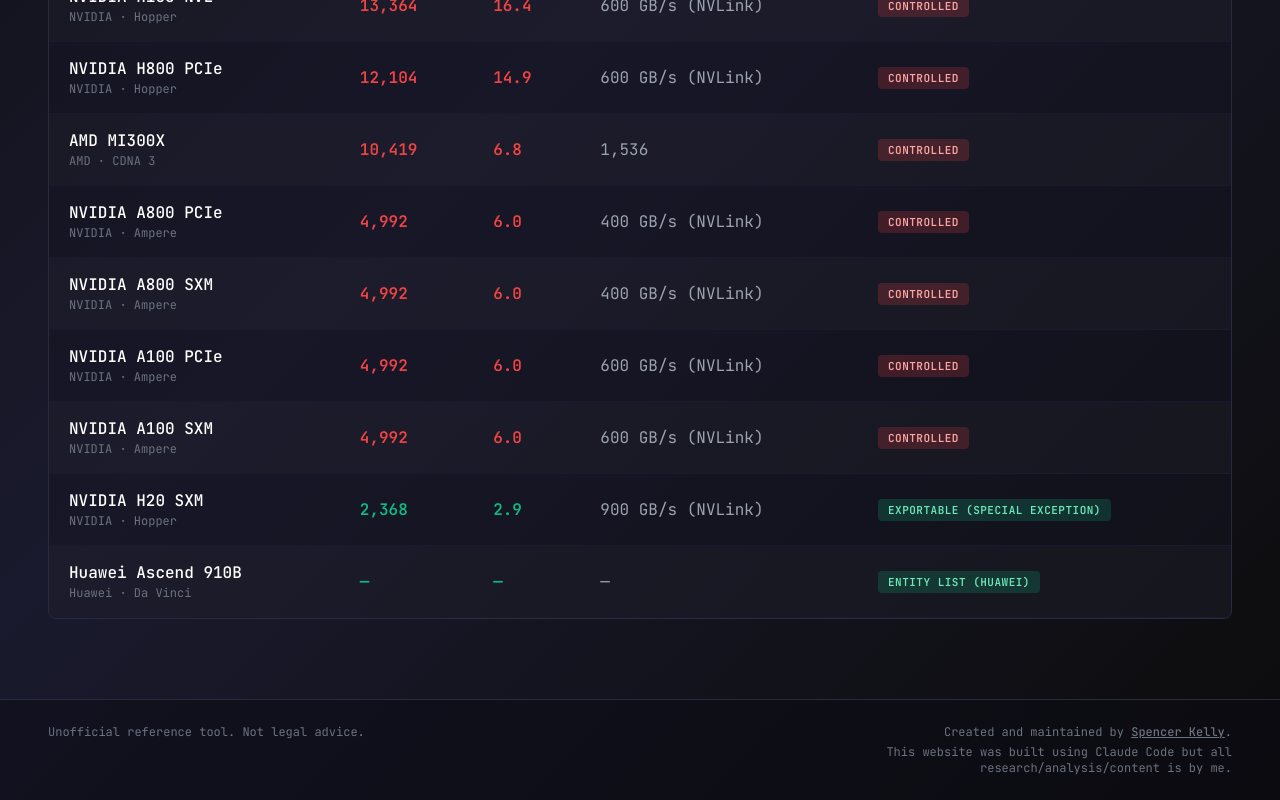
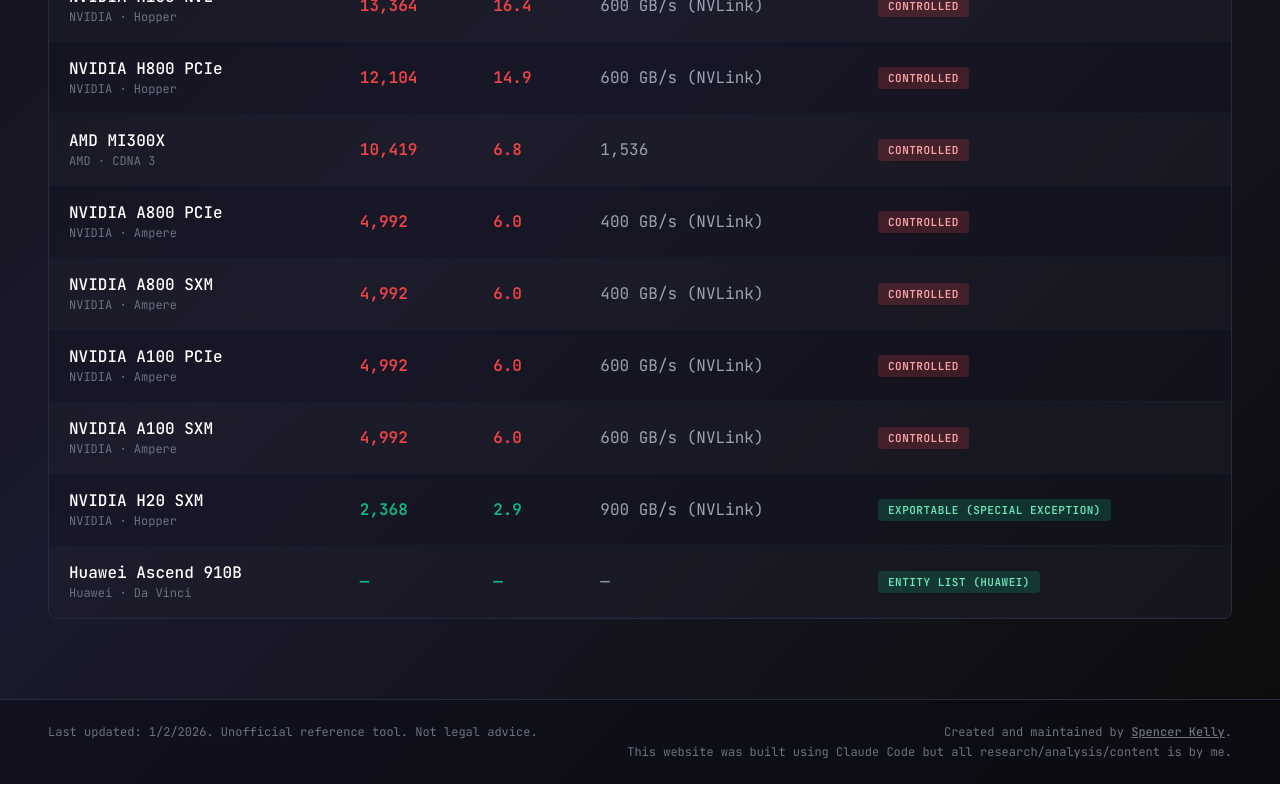
Before and after one commit to s-w-kelly/chip-export-controls, a React (Vite) app: page / in a window 1280 px wide. Shown: the part 852-1652 px from the top of the page. Built offline with nearby package versions, Linux system fonts and the light colour scheme.

Commit message:
Ok this time fixing footer for real

```diff
--- a/src/components/ChipExportTracker.jsx
+++ b/src/components/ChipExportTracker.jsx
@@ -902,7 +902,7 @@
         >
           {/* Left side */}
           <div style={{ fontSize: '12px', color: '#6b7280' }}>
-            Unofficial reference tool. Not legal advice.
+            Last updated: 1/2/2026. Unofficial reference tool. Not legal advice.
           </div>
 
           {/* Right side */}
@@ -914,7 +914,7 @@
               textAlign: 'right',
               fontSize: '12px',
               color: '#6b7280',
-              maxWidth: '520px',
+              maxWidth: '720px',
             }}
           >
             <div>
```
